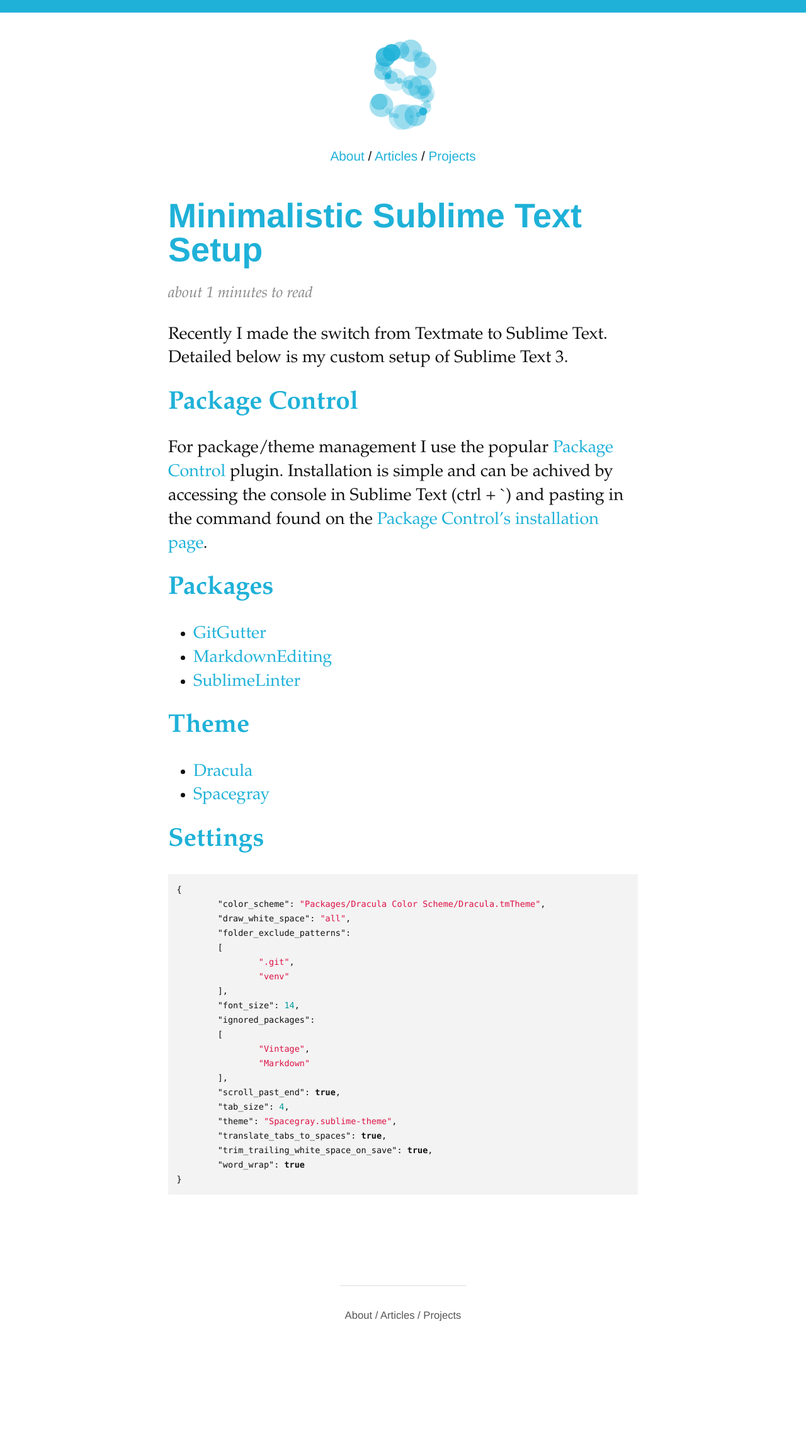
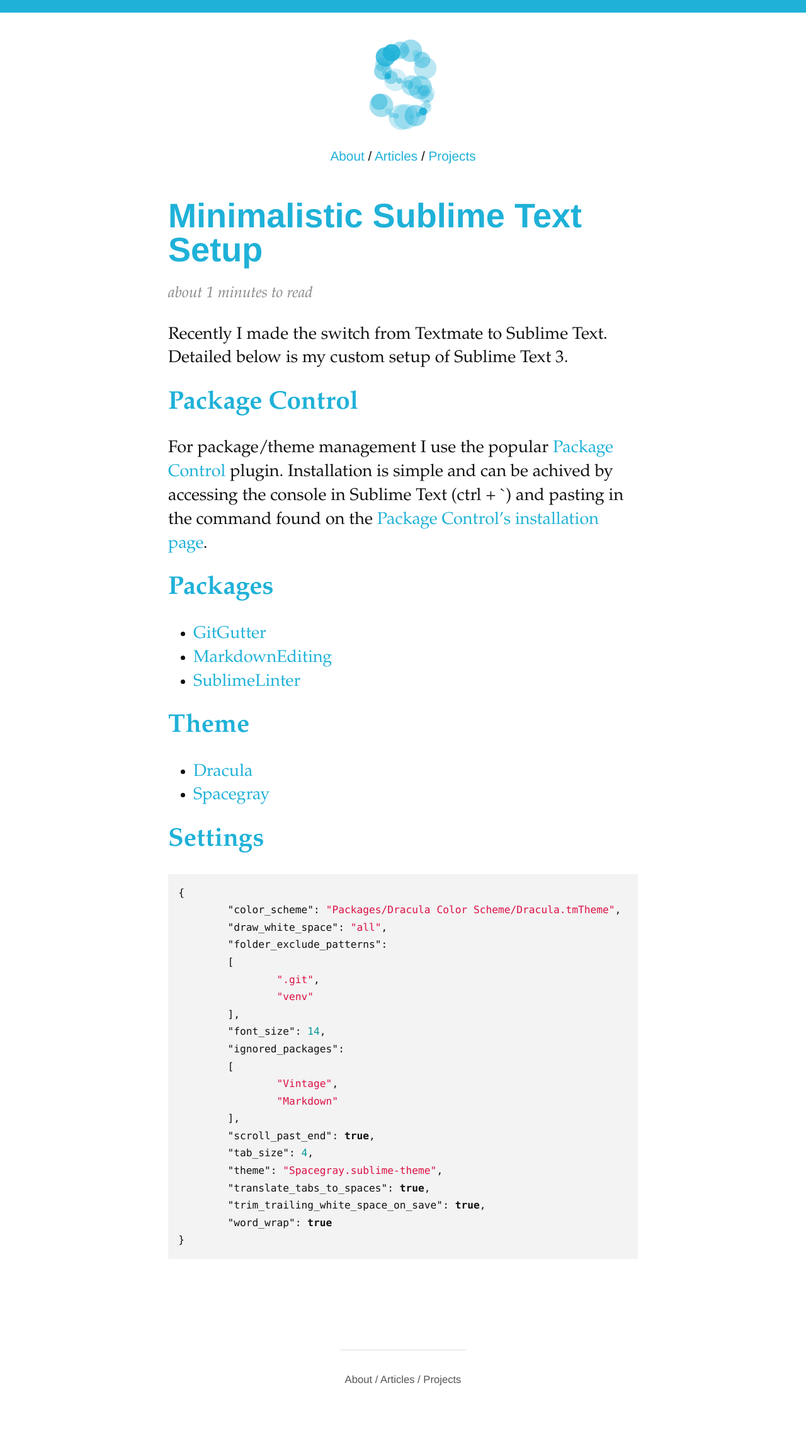
Before and after one commit to neogeek/neogeek.github.io, a Jekyll site: the page built from _posts/2013-12-23-minimalistic-sublime-text-setup.md, in a window 1280 px wide. Shown: the whole page at 63% size. Built offline with Jekyll 4.4.1, drawn with Linux system fonts in a browser that asks for light colours; Markdown is read by kramdown in place of the engine named in the settings; before the commit the page ends 2202 px from its top, so only the background shows below that.

Commit message:
Forced hyphenation on anchors in paragraphs.
Minor changes to code styles.

```diff
--- a/css/styles.css
+++ b/css/styles.css
@@ -24,9 +24,9 @@
 }
 
 code {
-    padding: .5em;
+    padding: .4em;
     font-family: 'Monaco', monospace;
-    font-size: .5em;
+    font-size: .6em;
     line-height: 1.3em;
     background: #f3f3f3;
 }
@@ -43,6 +43,12 @@
     font-size: 1.2em;
     font-style: italic;
     text-align: center;
+}
+
+p a {
+    -webkit-hyphens: auto;
+    -moz-hyphens: auto;
+    hyphens: auto;
 }
 
 hr {
```
